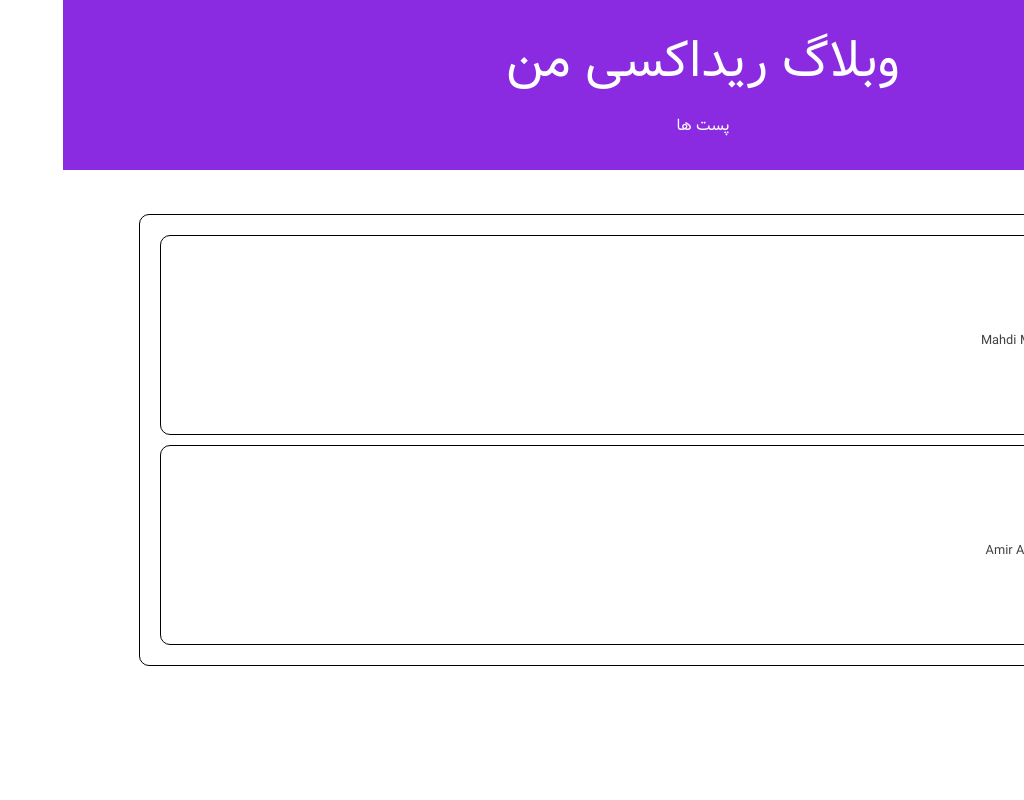
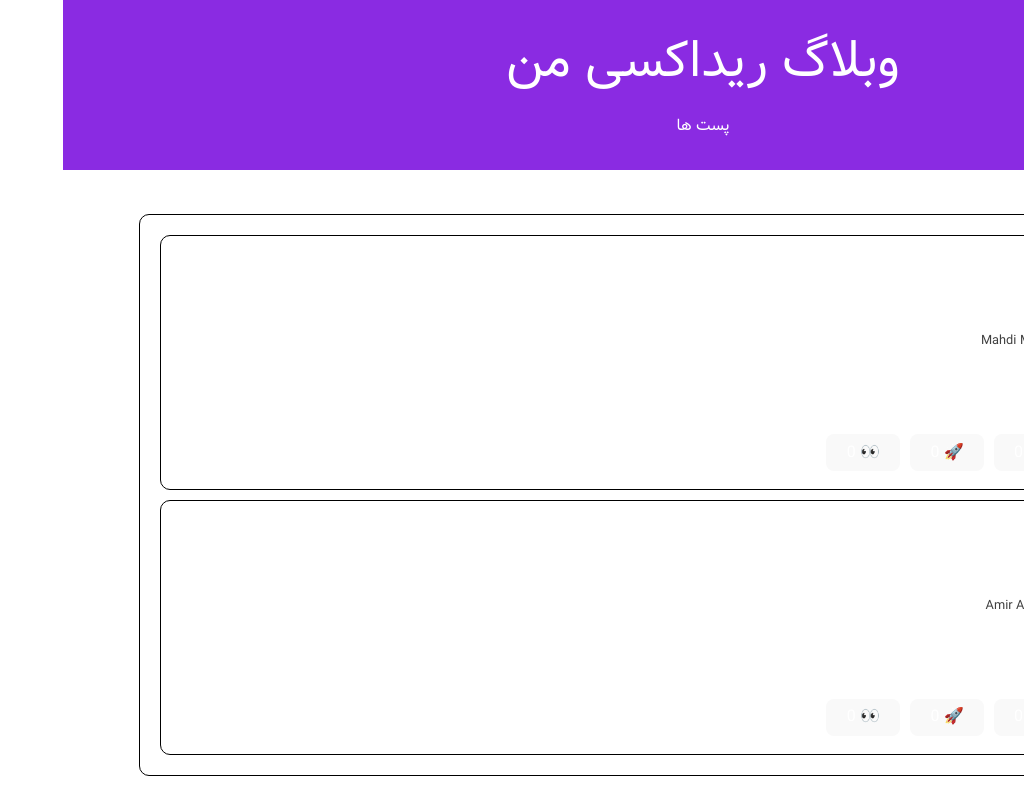
Before and after one commit to devmahmoudi/react-practices, a React (Vite) app in the folder redux-blog/: page /blogs in a window 1280 px wide. Shown: the whole page, without its empty margins (256-1280 px from the left). Built offline with nearby package versions, Linux system fonts and the light colour scheme.

Commit message:
feat(Blogs): add ActionButtons for blog items

```diff
--- a/redux-blog/src/pages/Blogs.jsx
+++ b/redux-blog/src/pages/Blogs.jsx
@@ -4,6 +4,7 @@ import { Link } from "react-router-dom";
 import { allBlogsSelector } from "../features/blogSlice";
 import ShowDate from "../components/ShowDate";
 import ShowAuthor from "../components/ShowAuthor";
+import ActionButtons from "../components/ActionButtons";
 
 const Blogs = () => {
   let blogs = useSelector((state) => allBlogsSelector(state));
@@ -27,6 +28,7 @@ const Blogs = () => {
             </div>
             <p>{blog.body.substring(0, 100)}...</p>
             <Link to={`/blogs/${blog.id}`}>مشاهده</Link>
+            <ActionButtons blog={blog} />
           </Card>
         ))}
       </Card>
```
